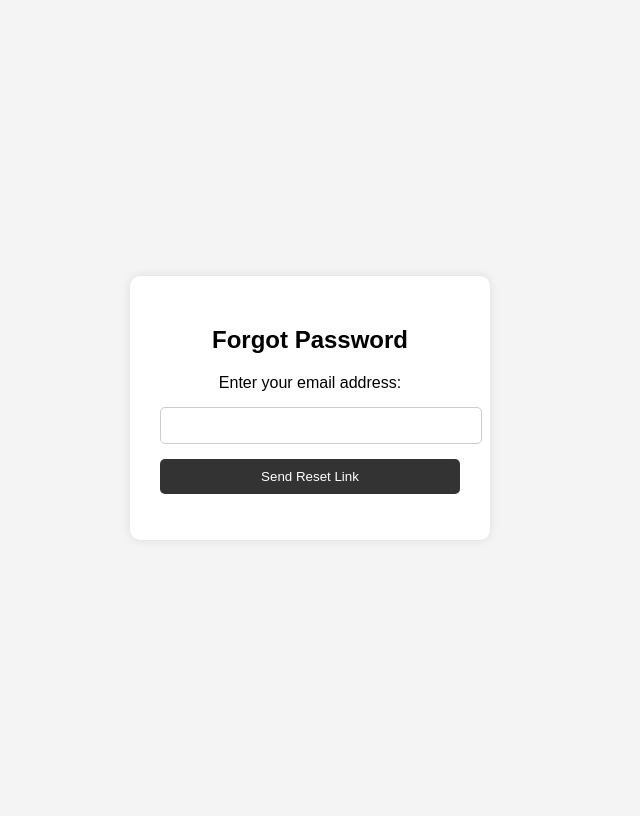
After one commit to DiarBerisha/rentacar-Hackathon, a PHP site: page /forgot-password.html in a window 1280 px wide. The commit adds this page. Shown: the whole page, without its empty margins (330-970 px from the left). Run offline with PHP 8.4, Linux system fonts and the light colour scheme.

Commit message:
pasword-reset

```diff
--- /dev/null
+++ b/forgot-password.html
@@ -0,0 +1,30 @@
+<!DOCTYPE html>
+<html lang="en">
+<head>
+  <meta charset="UTF-8" />
+  <meta name="viewport" content="width=device-width, initial-scale=1.0" />
+  <title>Forgot Password</title>
+  <link rel="stylesheet" href="style.css" />
+</head>
+<body>
+  <div class="forgot-container">
+    <h2>Forgot Password</h2>
+    <form onsubmit="handleSubmit(event)">
+      <label for="email">Enter your email address:</label>
+      <input type="email" id="email" name="email" required />
+      <button type="submit">Send Reset Link</button>
+    </form>
+    <p id="response-message"></p>
+  </div>
+
+  <script>
+    function handleSubmit(event) {
+      event.preventDefault();
+      const email = document.getElementById('email').value;
+      const message = document.getElementById('response-message');
+      message.textContent = `Reset link sent to ${email} (simulated). Check your inbox!`;
+      message.style.color = 'green';
+    }
+  </script>
+</body>
+</html>
--- a/login.php
+++ b/login.php
@@ -7,7 +7,7 @@ include_once "header.php";?>
         <p>Nese nuk kini nje llogari ne <a href="index.php">Rent A Car Diari</a> <a href="register.php">regjistrohuni</a>tani!</p>
         <input type="email" class="email-l" placeholder="Email" >
         <input type="password" class="password-l" placeholder="Fjalkalimi" >
-        <p><a href="forgot-password.php">Kam harruar fjalkalimin!</a></p>
+        <p><a href="forgot-password.html">Kam harruar fjalkalimin!</a></p>
         <button class="button-l">Kyçu</button>
     </form>
 </body>
--- /dev/null
+++ b/style.css
@@ -0,0 +1,40 @@
+body {
+    font-family: Arial, sans-serif;
+    background-color: #f4f4f4;
+    display: flex;
+    justify-content: center;
+    align-items: center;
+    height: 100vh;
+  }
+
+  .forgot-container {
+    background: #fff;
+    padding: 30px;
+    border-radius: 10px;
+    box-shadow: 0px 0px 10px rgba(0,0,0,0.1);
+    width: 300px;
+    text-align: center;
+  }
+
+  input[type="email"],
+  input[type="password"] {
+    width: 100%;
+    padding: 10px;
+    margin: 15px 0;
+    border-radius: 5px;
+    border: 1px solid #ccc;
+  }
+
+  button {
+    width: 100%;
+    padding: 10px;
+    background-color: #333;
+    color: #fff;
+    border: none;
+    border-radius: 5px;
+    cursor: pointer;
+  }
+
+  button:hover {
+    background-color: #555;
+  }
```
Also changed, not shown: reset.html (added, +29 -0 lines), forgot-password.php (deleted), rentacar.sql (line endings or trailing spaces).
